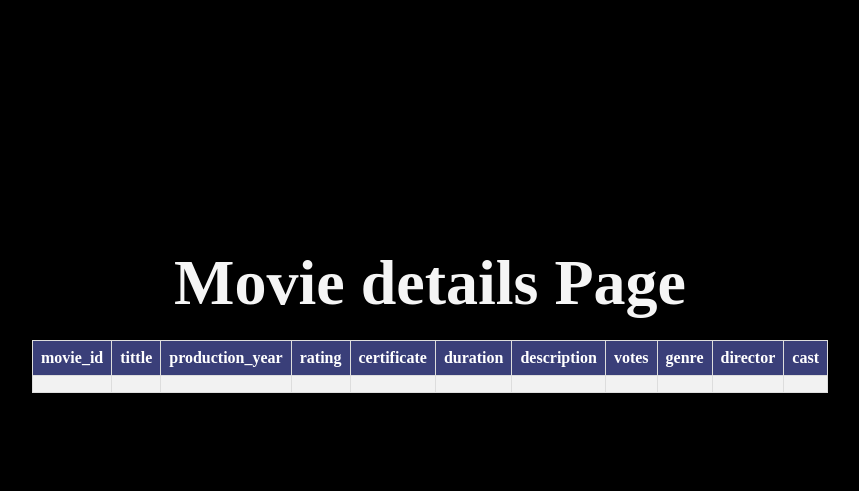
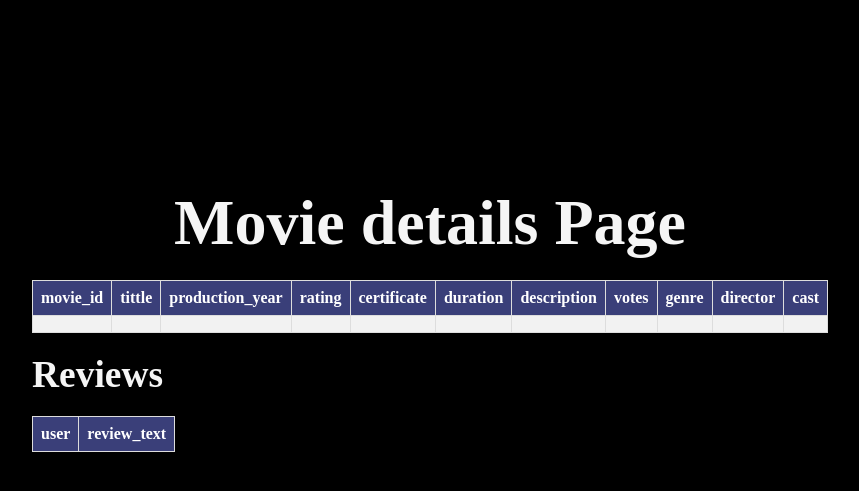
Before and after one commit to kamilszczepanik/RecommendationSystemFork2, a Django app: template movie_app/templates/movie_details.html in a window 1280 px wide. Shown: the part 134-625 px from the top of the page, without its empty margins (210-1069 px from the left). Run offline with Django 5.2, Linux system fonts and the light colour scheme; the template is opened without the code that fills it, so the values that code supplies are empty.

Commit message:
Add information about review for movie

```diff
--- a/movie_app/templates/movie_details.html
+++ b/movie_app/templates/movie_details.html
@@ -48,4 +48,17 @@
         </td>
     </tr>
 </table>
+
+<h3>Reviews</h3>
+<table>
+    <tr>
+        <th>user</th>
+        <th>review_text</th>
+    </tr>
+    {% for review in reviews %}
+    <tr>
+        <td>{{ review.user }}</td>
+        <td>{{ review.review_text }}</td>
+    </tr>
+    {% endfor %}
 {% endblock %}
--- a/review_app/models.py
+++ b/review_app/models.py
@@ -31,6 +31,9 @@
     def get_review(cls, id):
         return cls.objects.get(pk=id)
 
+    @classmethod
+    def get_review_for_movie(cls, movie):
+        return cls.objects.filter(movie=movie)
     @classmethod
     def query_reviews(cls, movie=None, author=None):
         if movie:
```
Also changed, not shown: movie_app/templates/movies.html (+7 -0 lines), movie_app/views.py (+7 -2 lines).
